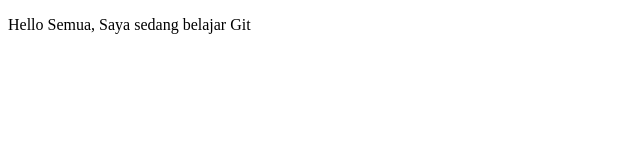
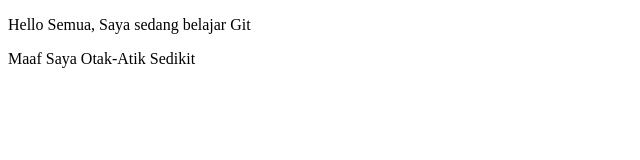
Before and after one commit to CandraREKAF/praktikum-git, a plain HTML site: page index.html in a window 1280 px wide. Shown: the whole page, without its empty margins (0-640 px from the left). Drawn offline with Linux system fonts and the light colour scheme.

Commit message:
Update index.html

```diff
--- a/index.html
+++ b/index.html
@@ -6,5 +6,6 @@
 </head>
 <body>
   <p>Hello Semua, Saya sedang belajar Git</p>
+  <p>Maaf Saya Otak-Atik Sedikit</p>
 </body>
 </html>
```
